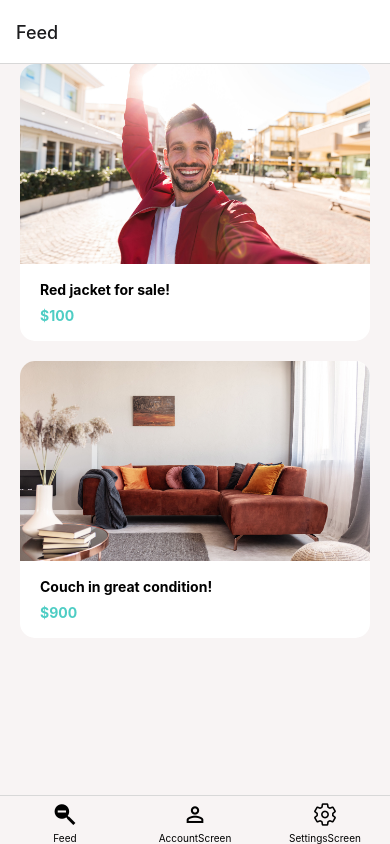
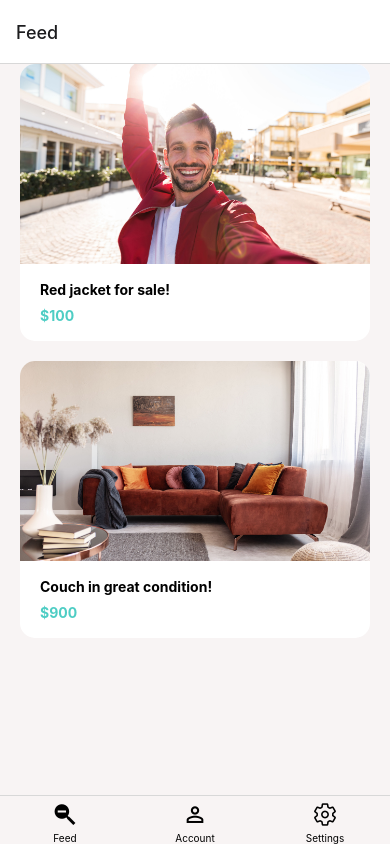
Before and after one commit to vihong/burger-app-mobile, a React Native app: screen /FeedNavigator in a window 390 px wide. Built offline with nearby package versions, Linux system fonts and the light colour scheme.

Commit message:
🐛 M02: NAVIGATORS > redirect to ProdcutScreen > change name for clearer understanding

```diff
--- a/src/components/navigators/FeedNavigator.tsx
+++ b/src/components/navigators/FeedNavigator.tsx
@@ -16,7 +16,11 @@ export default function FeedNavigator() {
   return (
     <FeedStack.Navigator screenOptions={{ headerShown: true }}>
       <FeedStack.Screen name="FeedScreen" component={FeedScreen} options={{ title: "Feed" }} />
-      <FeedStack.Screen name="ProductScreen" component={ProductScreen} />
+      <FeedStack.Screen
+        name="ProductScreen"
+        component={ProductScreen}
+        options={{ title: "Product infos" }}
+      />
       <FeedStack.Screen name="ViewImageScreen" component={ViewImageScreen} />
     </FeedStack.Navigator>
   )
--- a/src/components/navigators/TabNavigator.tsx
+++ b/src/components/navigators/TabNavigator.tsx
@@ -40,11 +40,12 @@ export default function TabNavigator() {
       })}
     >
       <Tab.Screen name="FeedNavigator" component={FeedNavigator} options={{ title: "Feed" }} />
-      <Tab.Screen name="AccountScreen" component={AccountScreen} />
+      <Tab.Screen name="AccountScreen" component={AccountScreen} options={{ title: "Account" }} />
       <Tab.Screen
         name="SettingsScreen"
         component={SettingsScreen}
         options={{
+          title: "Settings",
           tabBarIcon: ({ size, color, focused }) => (
             <Ionicons
               name={focused ? "settings-sharp" : "settings-outline"}
```
